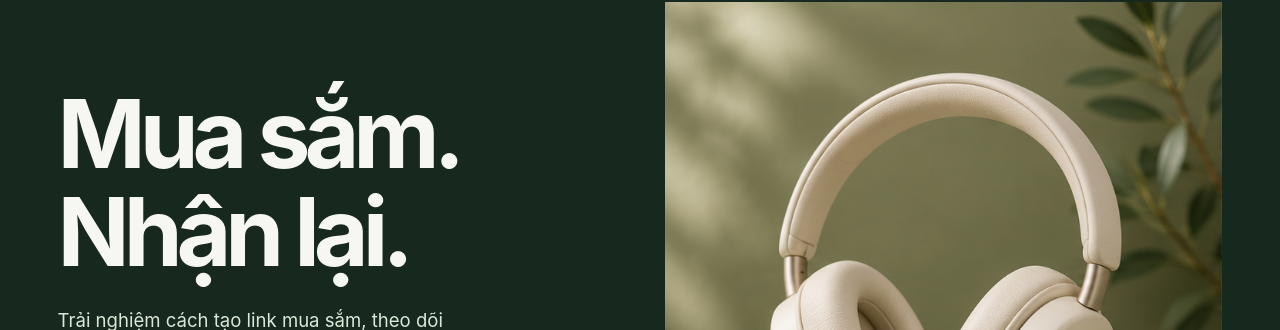
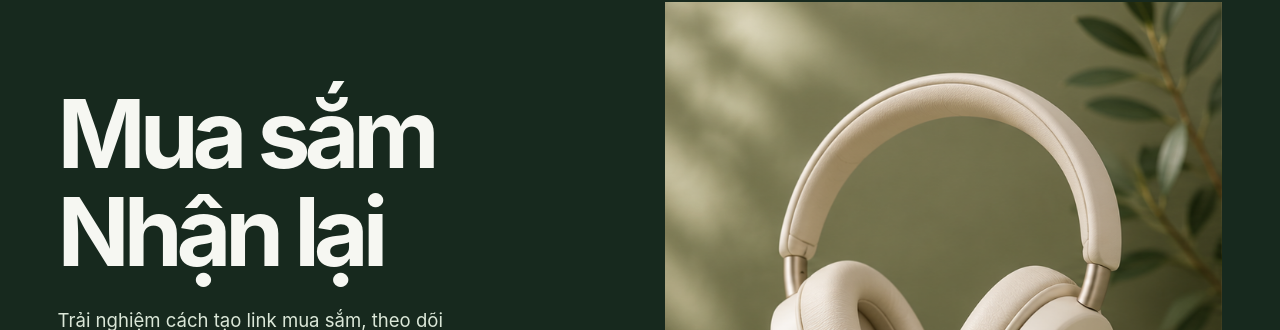
Before and after one commit to an1-tech/la-cashback, a React (Vite) app: page / in a window 1280 px wide. Shown: the part 142-472 px from the top of the page. Built offline with nearby package versions, Linux system fonts and the light colour scheme.

Commit message:
Remove punctuation from landing headline

```diff
--- a/src/pages/Landing.jsx
+++ b/src/pages/Landing.jsx
@@ -40,9 +40,9 @@ export function Landing() {
           <div className="landing-wrap landing-hero-grid">
             <div className="landing-intro">
               <h1 id="landing-title">
-                Mua sắm.
+                Mua sắm
                 <br />
-                Nhận lại.
+                Nhận lại
               </h1>
               <p>
                 Trải nghiệm cách tạo link mua sắm, theo dõi đơn và nhận hoàn
```
